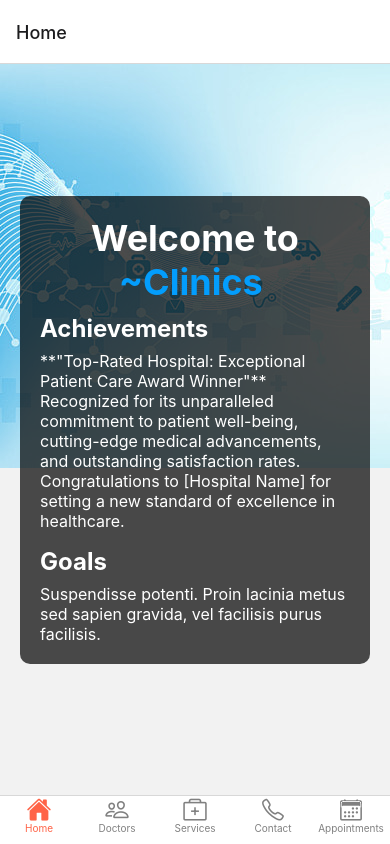
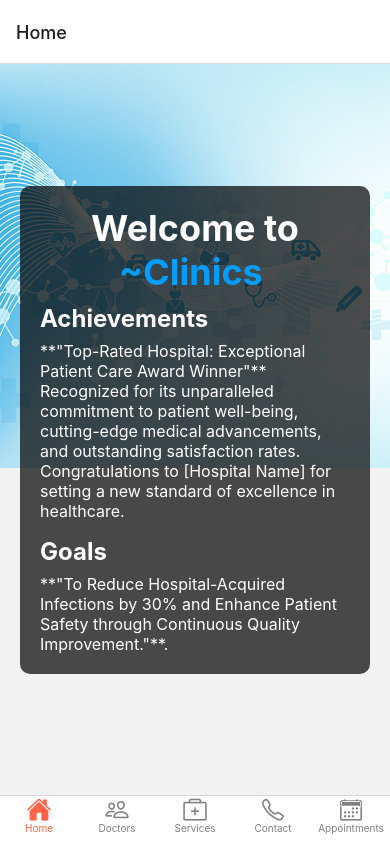
Before and after one commit to dcit202IntroToReactNative/Group_14_Mini-Project, a React Native app: screen / in a window 390 px wide. Built offline with nearby package versions, Linux system fonts and the light colour scheme.

Commit message:
Updated HomeScreen.js

```diff
--- a/navigation/screens/HomeScreen.js
+++ b/navigation/screens/HomeScreen.js
@@ -23,8 +23,7 @@ const HomeScreen = () => {
                     </Text>
                     <Text style={styles.goalTitle}>Goals</Text>
                     <Text style={styles.goalText}>
-                        Suspendisse potenti. Proin lacinia metus sed sapien
-                        gravida, vel facilisis purus facilisis.
+                        **"To Reduce Hospital-Acquired Infections by 30% and Enhance Patient Safety through Continuous Quality Improvement."**.
                     </Text>
                 </View>
             </ImageBackground>
```
